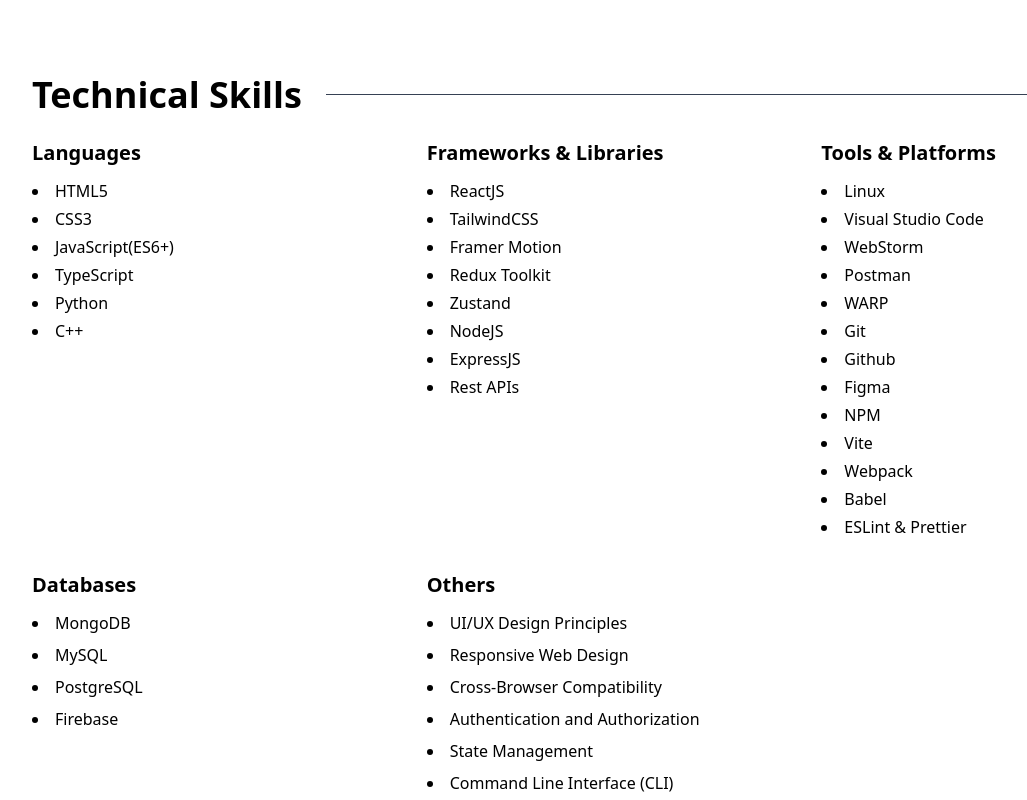
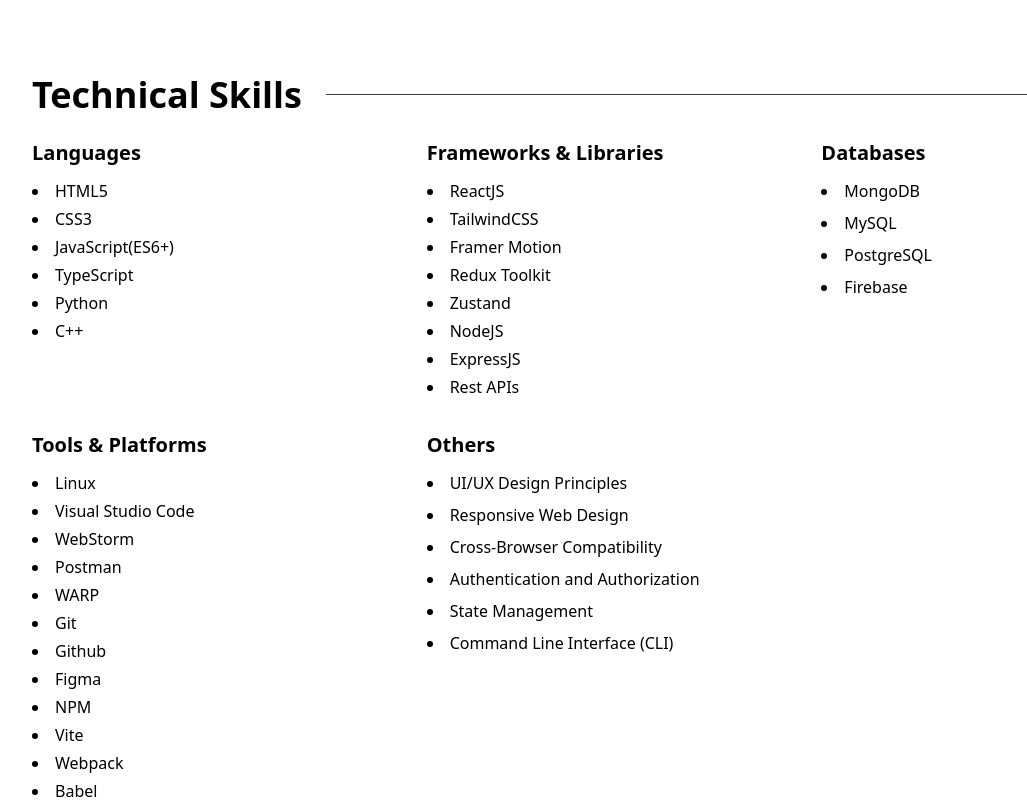
Before and after one commit to guesswhozayn/portfolio, a React (Vite) app: page /resume in a window 1280 px wide. Shown: the part 460-1260 px from the top of the page, without its empty margins (32-1059 px from the left). Built offline with nearby package versions, Linux system fonts and the light colour scheme.

Commit message:
changed sequence in resume

```diff
--- a/src/components/Resume.jsx
+++ b/src/components/Resume.jsx
@@ -113,10 +113,10 @@
 
             <div>
               <h3 className="text-xl font-semibold mb-3 text-black">
-                Tools & Platforms
+                Databases
               </h3>
-              <ul className="list-disc list-inside space-y-1">
-                {tools.map((tag, index) => (
+              <ul className="list-disc list-inside space-y-2">
+                {databases.map((tag, index) => (
                   <li
                     className="hover:text-blue-400 cursor-pointer"
                     key={index}
@@ -129,10 +129,10 @@
 
             <div>
               <h3 className="text-xl font-semibold mb-3 text-black">
-                Databases
+                Tools & Platforms
               </h3>
-              <ul className="list-disc list-inside space-y-2">
-                {databases.map((tag, index) => (
+              <ul className="list-disc list-inside space-y-1">
+                {tools.map((tag, index) => (
                   <li
                     className="hover:text-blue-400 cursor-pointer"
                     key={index}
```
